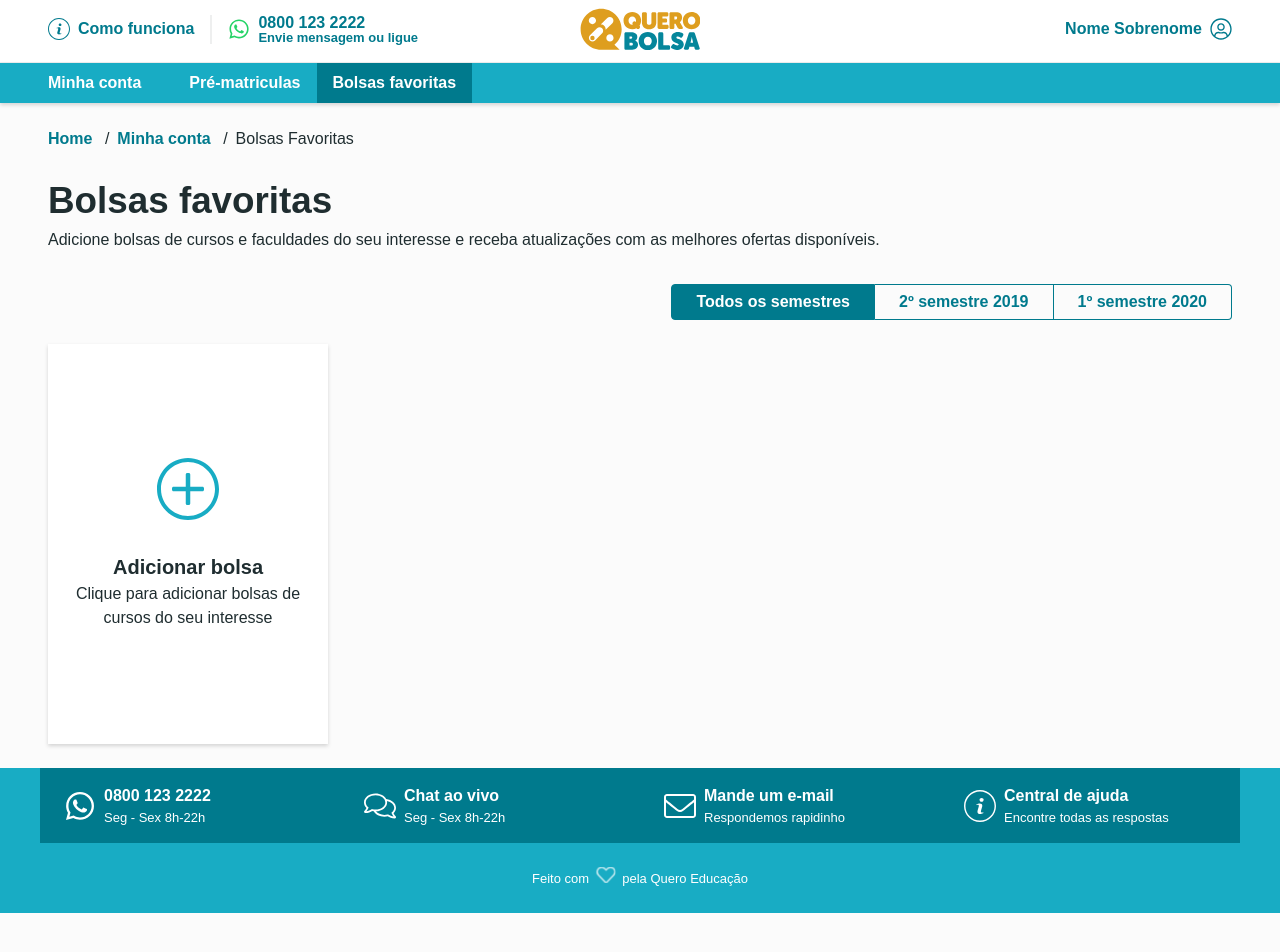
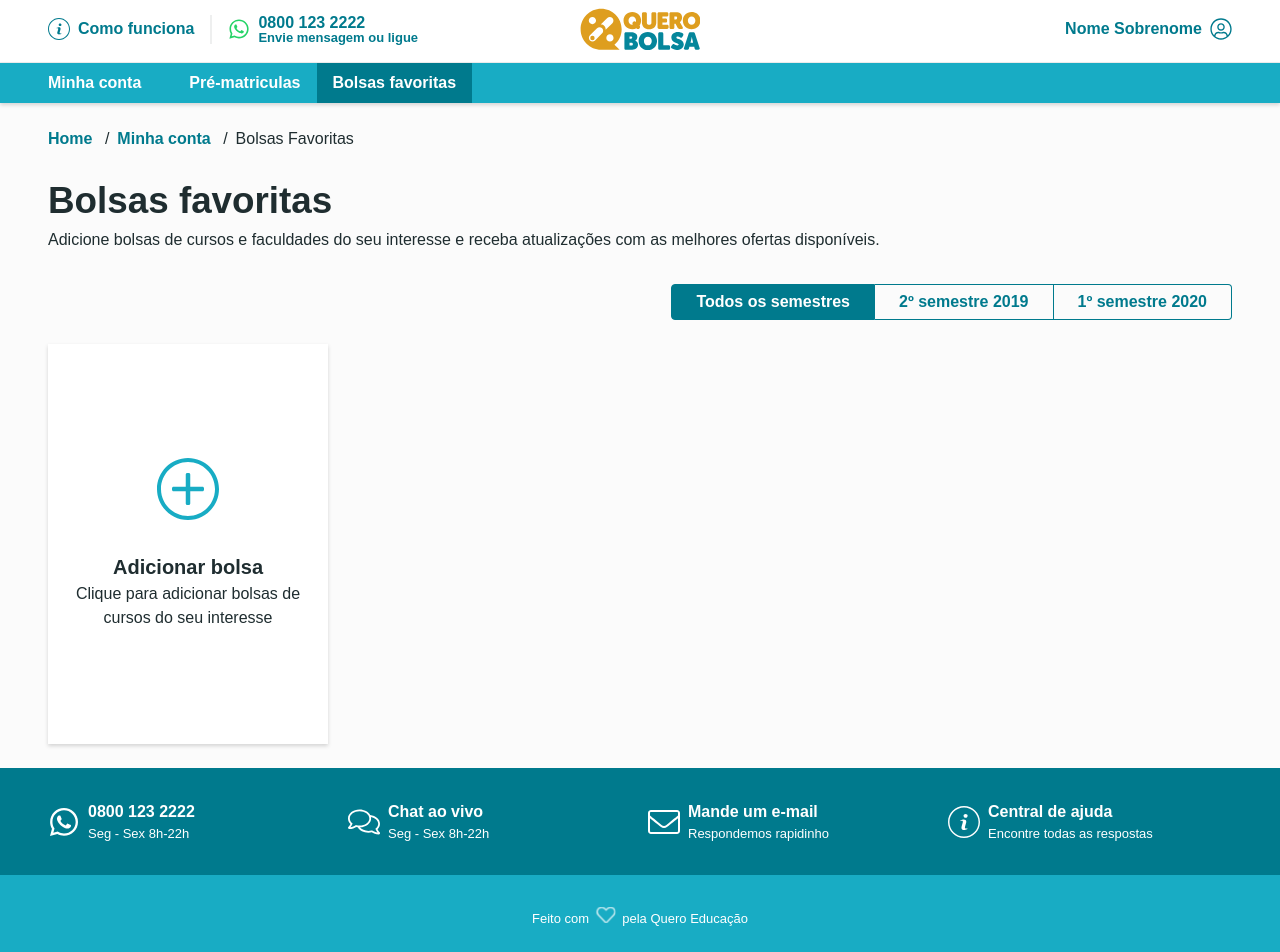
Before and after one commit to vitebo/favorite_purses, a Nuxt app: page / in a window 1280 px wide. Shown: the top 952 px of the page. Before the commit the page ends 913 px from the top, so only its background shows below. Built offline with nearby package versions, Linux system fonts and the light colour scheme.

Commit message:
separating the components

```diff
--- /dev/null
+++ b/components/layout/footer/QCopyright.vue
@@ -0,0 +1,30 @@
+<template>
+  <section class="q-copyright">
+    Feito com
+    <q-icon-base height="16px" width="26px">
+      <q-icon-heart :animated="true" />
+    </q-icon-base>
+    pela Quero Educação
+  </section>
+</template>
+
+<script>
+import QIconBase from '~/components/q-icons/QIconBase'
+import QIconHeart from '~/components/q-icons/QIconHeart'
+
+export default {
+  components: {
+    QIconBase,
+    QIconHeart
+  }
+}
+</script>
+
+<style lang="scss">
+.q-copyright {
+  padding: $space-l 0;
+  text-align: center;
+  color: $neutral-color-white;
+  font-size: $font-size-small;
+}
+</style>
--- a/components/layout/footer/QFooter.vue
+++ b/components/layout/footer/QFooter.vue
@@ -1,48 +1,23 @@
 <template>
   <footer class="q-footer">
-    <div class="q-footer__container">
-      <ul class="q-footer__list">
-        <li v-for="item in items" :key="item.title" :class="getItemClass(item)">
-          <q-footer-item
-            :title="item.title"
-            :description="item.description"
-            :short-description="item.shortDescription"
-            :modifier="item.modifier"
-          >
-            <component :is="item.icon" />
-          </q-footer-item>
-        </li>
-      </ul>
-      <section class="q-footer__copyright">
-        Feito com
-        <q-icon-base height="16px" width="26px">
-          <q-icon-heart :animated="true" />
-        </q-icon-base>
-        pela Quero Educação
-      </section>
-    </div>
+    <q-footer-group-items :items="items" />
+    <q-copyright />
   </footer>
 </template>
 
 <script>
-import QFooterItem from './QFooterItem'
+import QFooterGroupItems from './QFooterGroupItems'
+import QCopyright from './QCopyright'
 
 import QIconInfo from '~/components/q-icons/QIconInfo'
 import QIconWhatsApp from '~/components/q-icons/QIconWhatsApp'
 import QIconComments from '~/components/q-icons/QIconComments'
 import QIconEnvelope from '~/components/q-icons/QIconEnvelope'
-import QIconHeart from '~/components/q-icons/QIconHeart'
-import QIconBase from '~/components/q-icons/QIconBase'
 
 export default {
   components: {
-    QFooterItem,
-    QIconWhatsApp,
-    QIconComments,
-    QIconEnvelope,
-    QIconInfo,
-    QIconBase,
-    QIconHeart
+    QFooterGroupItems,
+    QCopyright
   },
   data() {
     return {
@@ -77,14 +52,6 @@ export default {
         }
       ]
     }
-  },
-  methods: {
-    getItemClass(item) {
-      const className = 'q-footer__item'
-      const modifier = `${className}--${item.modifier}`
-
-      return [className, modifier]
-    }
   }
 }
 </script>
@@ -93,51 +60,4 @@ export default {
 .q-footer {
   background-color: $primary-color;
 }
-
-.q-footer__container {
-  @extend %container;
-}
-
-.q-footer__list {
-  @extend %row;
-  display: flex;
-  flex-wrap: wrap;
-  list-style: none;
-  padding-left: 0;
-  margin-top: 0;
-  margin-bottom: 0;
-
-  @include media-breakpoint-up(sm) {
-    flex-wrap: nowrap;
-  }
-}
-
-.q-footer__item {
-  background-color: $primary-color;
-  flex: 1 1 0;
-}
-
-.q-footer__item--large {
-  @include media-breakpoint-down(sm) {
-    flex-basis: 100%;
-  }
-}
-
-.q-footer__item--small {
-  @include media-breakpoint-down(sm) {
-    margin-right: $space-xxs;
-    margin-top: $space-xxs;
-
-    &:last-child {
-      margin-right: 0;
-    }
-  }
-}
-
-.q-footer__copyright {
-  padding: $space-st 0;
-  text-align: center;
-  color: $neutral-color-white;
-  font-size: $font-size-small;
-}
 </style>
--- /dev/null
+++ b/components/layout/footer/QFooterGroupItems.vue
@@ -0,0 +1,90 @@
+<template>
+  <section class="q-footer-group-items">
+    <div class="q-footer-group-items__container">
+      <ul class="q-footer-group-items__list">
+        <li v-for="item in items" :key="item.title" :class="getItemClass(item)">
+          <q-footer-item
+            :title="item.title"
+            :description="item.description"
+            :short-description="item.shortDescription"
+            :modifier="item.modifier"
+          >
+            <component :is="item.icon" />
+          </q-footer-item>
+        </li>
+      </ul>
+    </div>
+  </section>
+</template>
+
+<script>
+import QFooterItem from './QFooterItem'
+
+export default {
+  components: {
+    QFooterItem
+  },
+  props: {
+    items: {
+      type: Array,
+      default: () => []
+    }
+  },
+  methods: {
+    getItemClass(item) {
+      const className = 'q-footer-group-items__item'
+      const modifier = `${className}--${item.modifier}`
+
+      return [className, modifier]
+    }
+  }
+}
+</script>
+
+<style lang="scss">
+.q-footer-group-items {
+  @include media-breakpoint-up(sm) {
+    background-color: $primary-color-dark;
+  }
+}
+
+.q-footer-group-items__container {
+  @extend %container;
+}
+
+.q-footer-group-items__list {
+  @extend %row;
+  margin-top: 0;
+  margin-bottom: 0;
+  display: flex;
+  flex-wrap: wrap;
+  list-style: none;
+  padding-left: 0;
+
+  @include media-breakpoint-up(sm) {
+    flex-wrap: nowrap;
+  }
+}
+
+.q-footer-group-items__item {
+  background-color: $primary-color-dark;
+  flex: 1 1 0;
+}
+
+.q-footer-group-items__item--large {
+  @include media-breakpoint-down(sm) {
+    flex-basis: 100%;
+  }
+}
+
+.q-footer-group-items__item--small {
+  @include media-breakpoint-down(sm) {
+    margin-right: $space-xxs;
+    margin-top: $space-xxs;
+
+    &:last-child {
+      margin-right: 0;
+    }
+  }
+}
+</style>
--- a/components/layout/footer/QFooterItem.vue
+++ b/components/layout/footer/QFooterItem.vue
@@ -68,9 +68,14 @@ export default {
   color: $neutral-color-white;
   display: flex;
   flex-direction: column;
-  padding: $space-m $space-st;
+  padding: $space-l $container-gap;
   text-decoration: none;
   text-align: center;
+
+  @include media-breakpoint-down(sm) {
+    padding-left: $space-m;
+    padding-right: $space-m;
+  }
 
   @include media-breakpoint-up(md) {
     align-items: center;
```
